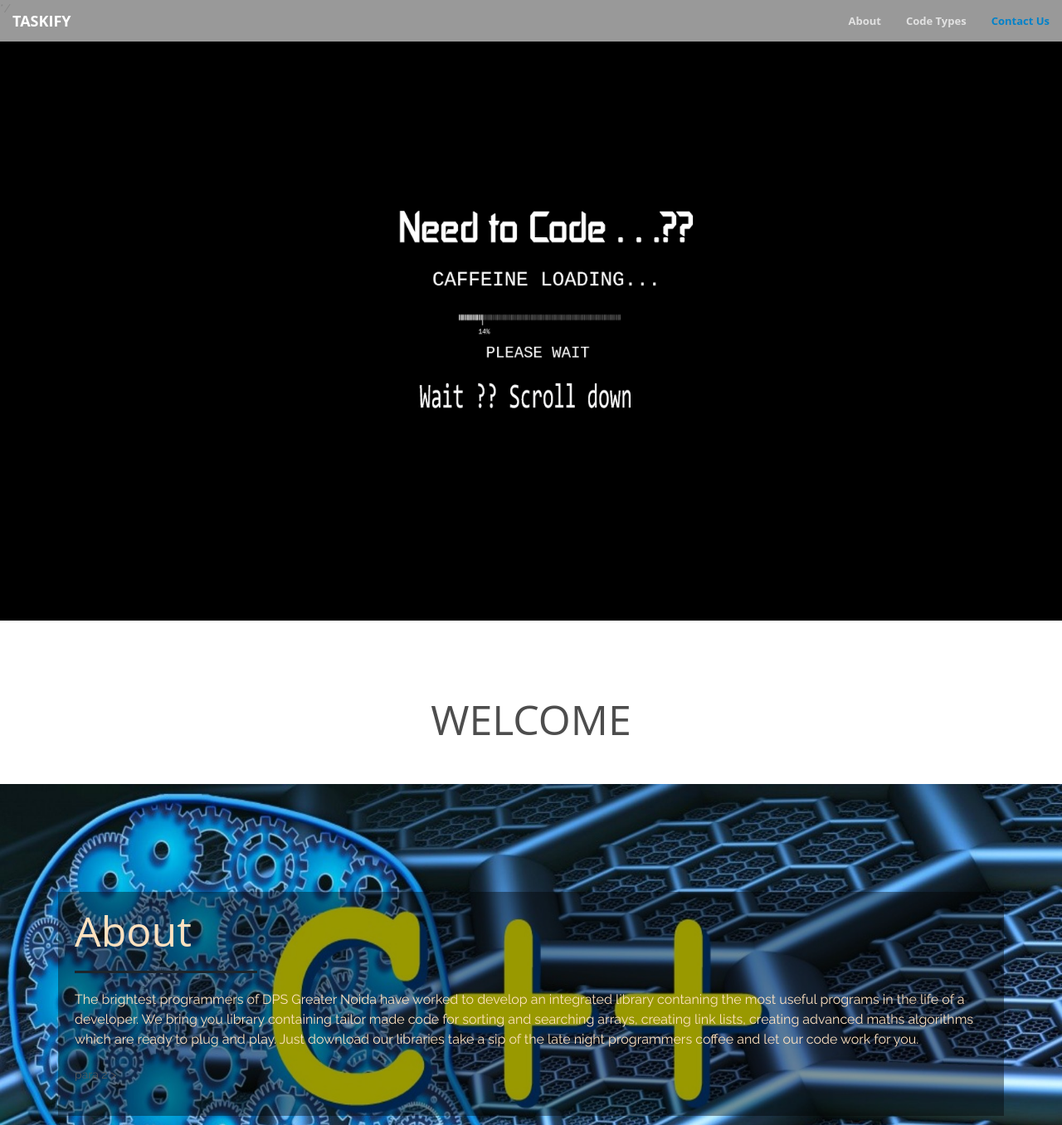
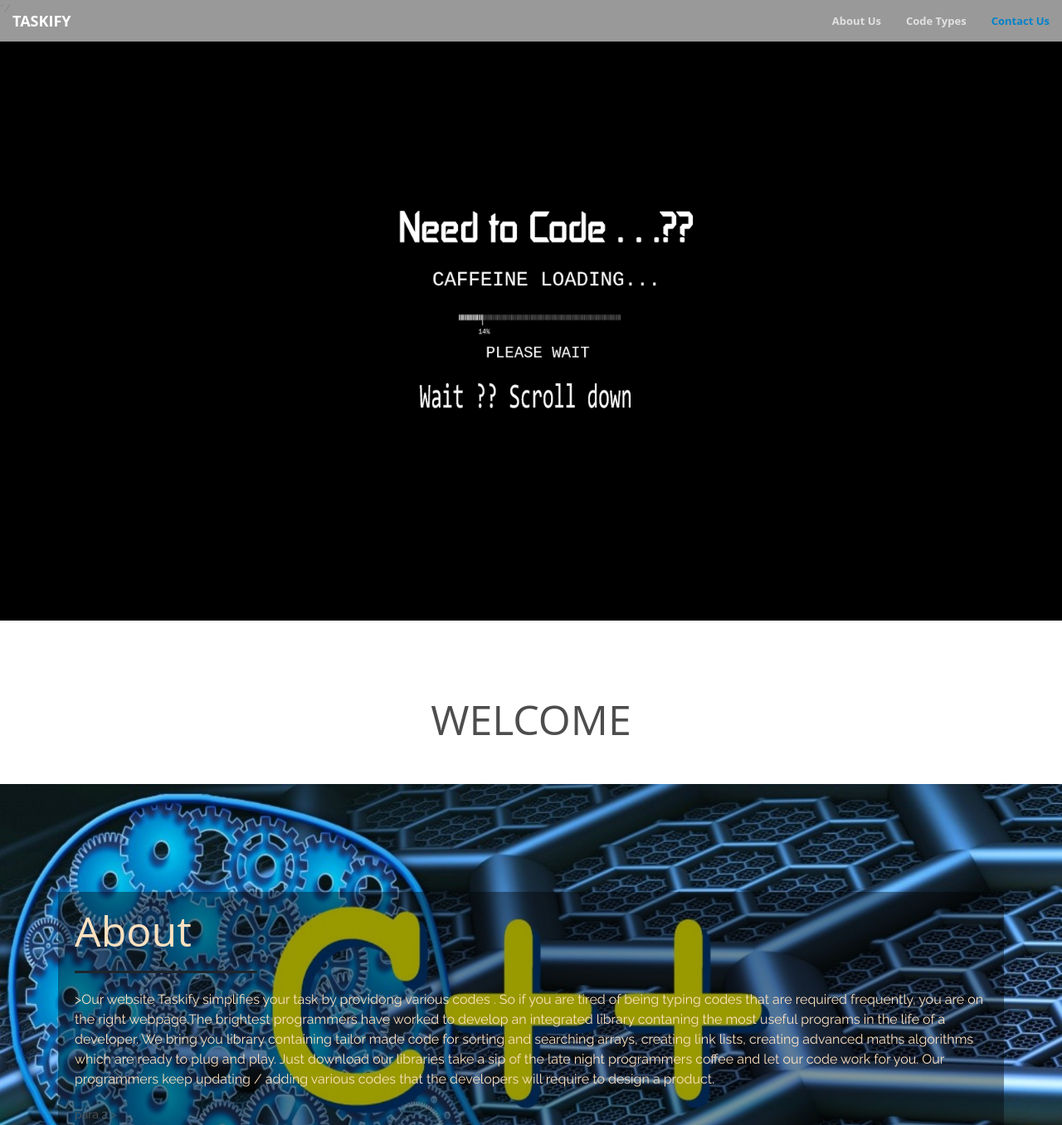
Before and after one commit to IvanZeus/v3, a plain HTML site: page index.html in a window 1280 px wide. Shown: the top 1356 px of the page at 83% size. Drawn offline with nearby package versions, Linux system fonts and the light colour scheme; a web font is replaced by a local one.

Commit message:
Update index.html

```diff
--- a/index.html
+++ b/index.html
@@ -315,7 +315,7 @@ TEXT
                         <a class="page-scroll" href="#time">About</a>
                     </li> -->
                     <li>
-                        <a class="page-scroll" href="#about">About</a>
+                        <a class="page-scroll" href="#about">About Us</a>
                     </li>
                     <li>
                         <a class="page-scroll" href="#Committees">Code Types</a>
@@ -364,8 +364,9 @@ TEXT
               head 1</p>
 					 <p style="color: rgb(255, 226, 192)">
 					     head 2</p>-->
-                <p style="color: rgb(255, 226, 192)">The brightest programmers of DPS Greater Noida have worked to develop an integrated library contaning
+                <p style="color: rgb(255, 226, 192)">>Our website Taskify simplifies your task by providong various codes . So if you are tired of being typing codes that are required frequently, you are on the right webpage.The brightest programmers have worked to develop an integrated library contaning
                                                       the most useful programs in the life of a developer. We bring you library containing tailor made code for sorting and searching arrays, creating link lists, creating advanced maths algorithms which are ready to plug and play. Just download our libraries take a sip of <i>the late night programmers coffee </i> and let our code work for you.
+Our programmers keep updating / adding various codes that the developers will  require to design a product.
                 </p>
 					     <!  <p style="color: rgb(255, 226, 192)">para 2 >
                 </p>
```
